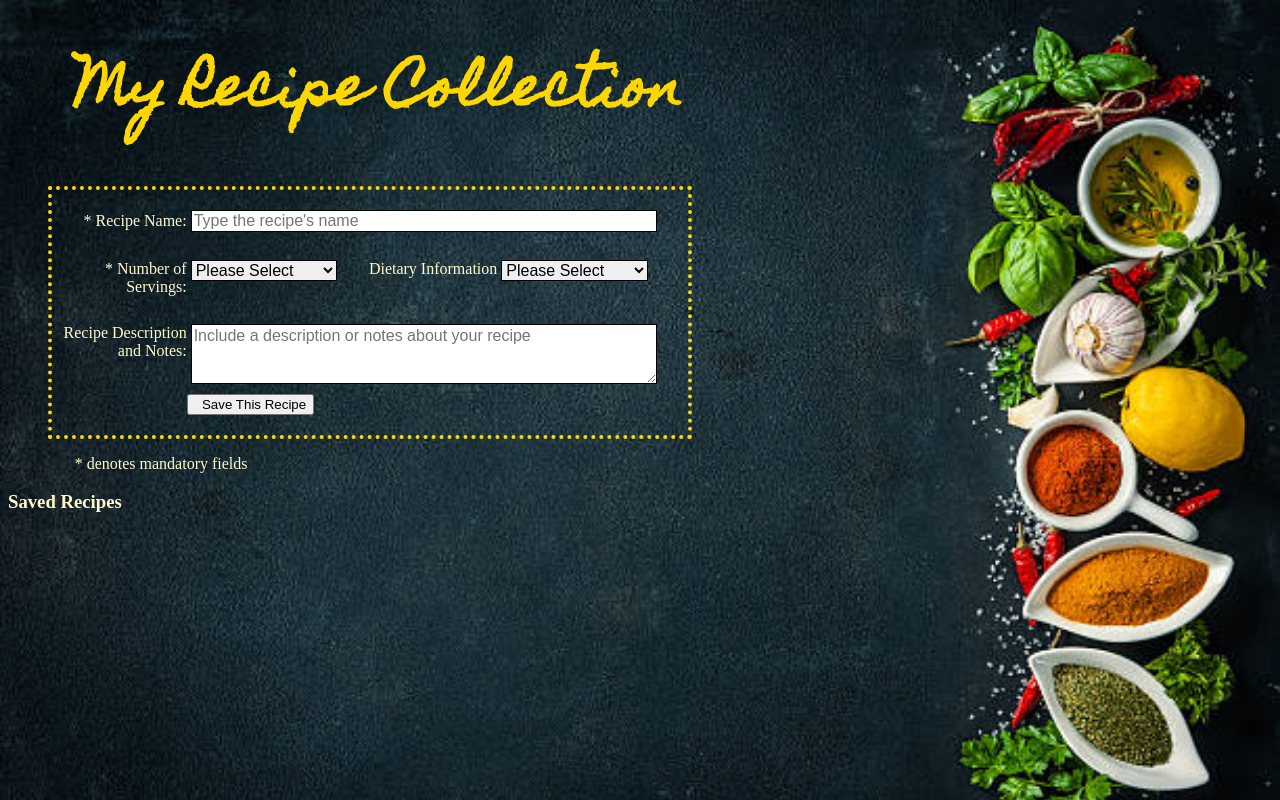
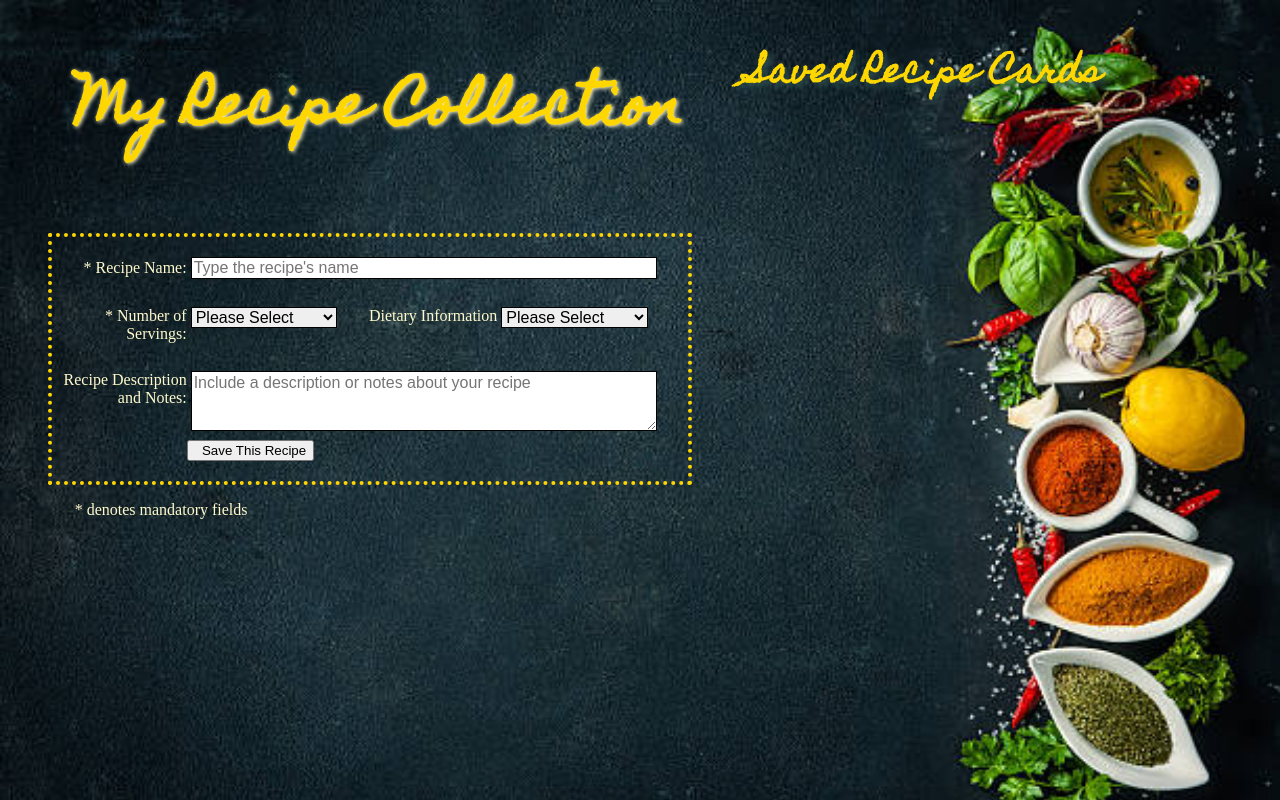
Before and after one commit to ShanzyHolm/wkend-hw-wk6-ManipulatingTheDOM-Recipes, a plain HTML site: page index.html in a window 1280 px wide. Drawn offline with Linux system fonts and the light colour scheme.

Commit message:
MVP complete

```diff
--- a/css/main.css
+++ b/css/main.css
@@ -4,6 +4,19 @@ h1 {
   font-family: 'Homemade Apple', cursive;
   font-size: 40pt;
   color: gold;
+  text-shadow: 1pt 1pt 3pt lemonchiffon;
+}
+
+h3 {
+  text-align: left;
+  margin-left: 50pt;
+  font-family: 'Homemade Apple', cursive;
+  font-size: 25pt;
+  color: gold;
+  text-shadow: 3pt 3pt 5pt darkslategray;
+  /* text-decoration: underline; */
+  padding-right: 15pt;
+  margin-top: 15pt;
 }
 
 body {
@@ -82,8 +95,24 @@ p {
 
 }
 
+.cell3 {
+  margin-right: 50pt;
+}
+
 
 .button {
   padding-left: 10pt;
   margin-left: 100pt;
 }
+
+ul {
+  background-color: lemonchiffon;
+  color: darkslategray;
+  margin-left: 30pt;
+  margin-right: 50pt;
+  padding-top: 8pt;
+  padding-bottom: 8pt;
+  border-radius: 15pt;
+  border-style: groove;
+  border-color: gold;
+}
--- a/index.html
+++ b/index.html
@@ -7,9 +7,22 @@
   <link rel="stylesheet" href="css/main.css">
   <link <link href="https://fonts.googleapis.com/css?family=Homemade+Apple" rel="stylesheet">
 </head>
+<div class="grid">
+  <div class="grid-row">
+    <div class="cell">
       <h1>My Recipe Collection</h1>
+    </div>
+    <div class="cell3" id="saved">
+      <h3>Saved Recipe Cards</h3>
+    </div>
+  </div>
+</div>
 <body>
   <div class="container">
+
+    <div class="grid">
+      <div class="grid-row">
+        <div class="cell">
 
           <form id="new-recipe-form">
             <div id="form-wrapper">
@@ -58,6 +71,20 @@
                 </div>
               </div>
 
+              <!-- <div class="grid">
+                <div class="grid-row">
+                  <div class="cell">
+                    <div class="form-item" id="temp">
+                      <label for="temp">Best Eaten:</label>
+                      <input type="radio" name="temp" value="Hot">
+                      <input type="radio" name="temp" value="Cold">
+                      <input type="radio" name="temp" value="Either">
+                    </div>
+                  </div>
+                </div>
+              </div> -->
+
+
 
               <div class="form-item" id="description">
                 <label for="description">Recipe Description<br>and Notes:</label>
@@ -75,8 +102,13 @@
           <!-- <input type="submit" value="save"/> -->
         </div>
 
-  <h3>Saved Recipes</h3>
+
+        <div class="cell2">
           <div id="recipe-collection-list"></div>
+        </div>
+      </div>
+    </div>
+  </div>
 
 </body>
 </html>
```
Also changed, not shown: css/images/label.png (added), css/images/ul-background1.png (added), 1 other file. Lines whose indentation alone changed are shown as unchanged.
